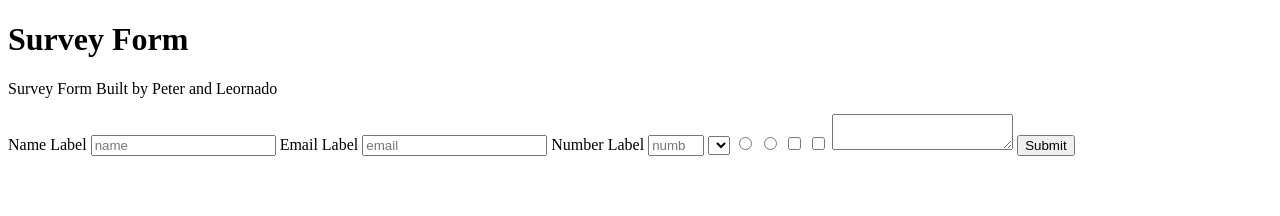
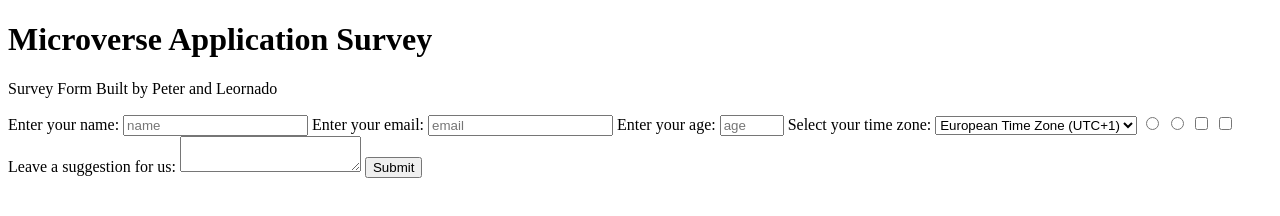
Before and after one commit to peterdgreat/Survey-Form-PL, a plain HTML site: page index.html in a window 1280 px wide. Drawn offline with Linux system fonts and the light colour scheme.

Commit message:
filling the survey

```diff
--- a/index.html
+++ b/index.html
@@ -9,27 +9,28 @@
 <body>
     <main>
         <h1 id="title">
-            Survey Form
+            Microverse Application Survey
         </h1>
         <p id="description">Survey Form Built by Peter and Leornado</p>
         <form id="survey-form">
-            <label id="name-label">Name Label</label>
+            <label id="name-label">Enter your name:</label>
             <input required placeholder="name" id="name" type="text" >
-            <label id="email-label">Email Label</label>
+            <label id="email-label">Enter your email:</label>
             <input placeholder="email" id="email" type="email" required>
-            <label id="number-label">Number Label</label>
-            <input placeholder="number" type="number" name="" id="number" min="1" max="10" required >
-           <select name="" id="droppdown">
-               <option value="one"></option>
-               <option value="two"></option>
-               <option value="three"></option>
-           </select>
-           <input type="radio" name="">
-           <input type="radio" name="">
-           <input type="checkbox" value="">
-           <input type="checkbox" value="">
-           <textarea></textarea>
-           <button id="submit">Submit</button>
+            <label id="number-label">Enter your age:</label>
+            <input placeholder="age" type="number" name="" id="number" min="18" max="100" required >
+            <label id="timezone-label">Select your time zone:</label>
+            <select name="test" id="dropdown">
+               <option value="one">European Time Zone (UTC+1)</option>
+               <option value="two">American Time Zone (UTC-6)</option>
+            </select>
+            <input type="radio" value="1" name="test">
+            <input type="radio" value="2" name="test">
+            <input type="checkbox" value="1">
+            <input type="checkbox" value="2">
+            <label id="suggestion-zone">Leave a suggestion for us:</label>
+            <textarea></textarea>
+            <button id="submit">Submit</button>
         </form>
     </main>
     <script src="https://cdn.freecodecamp.org/testable-projects-fcc/v1/bundle.js"></script>
```
